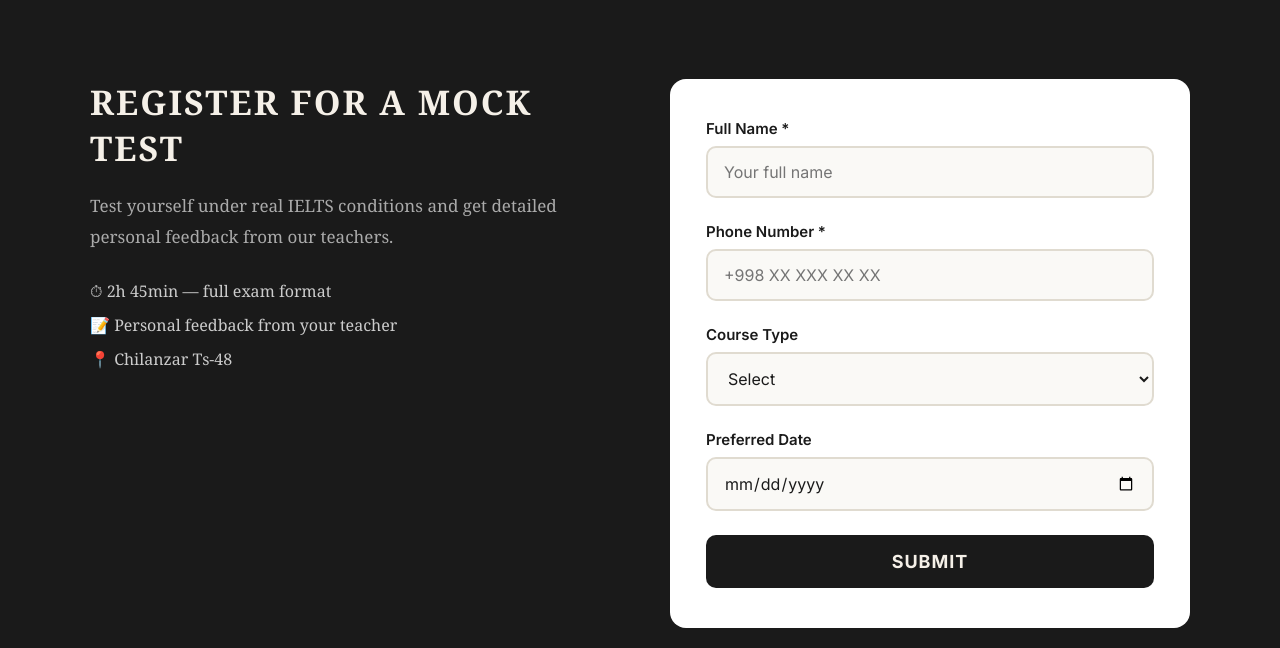
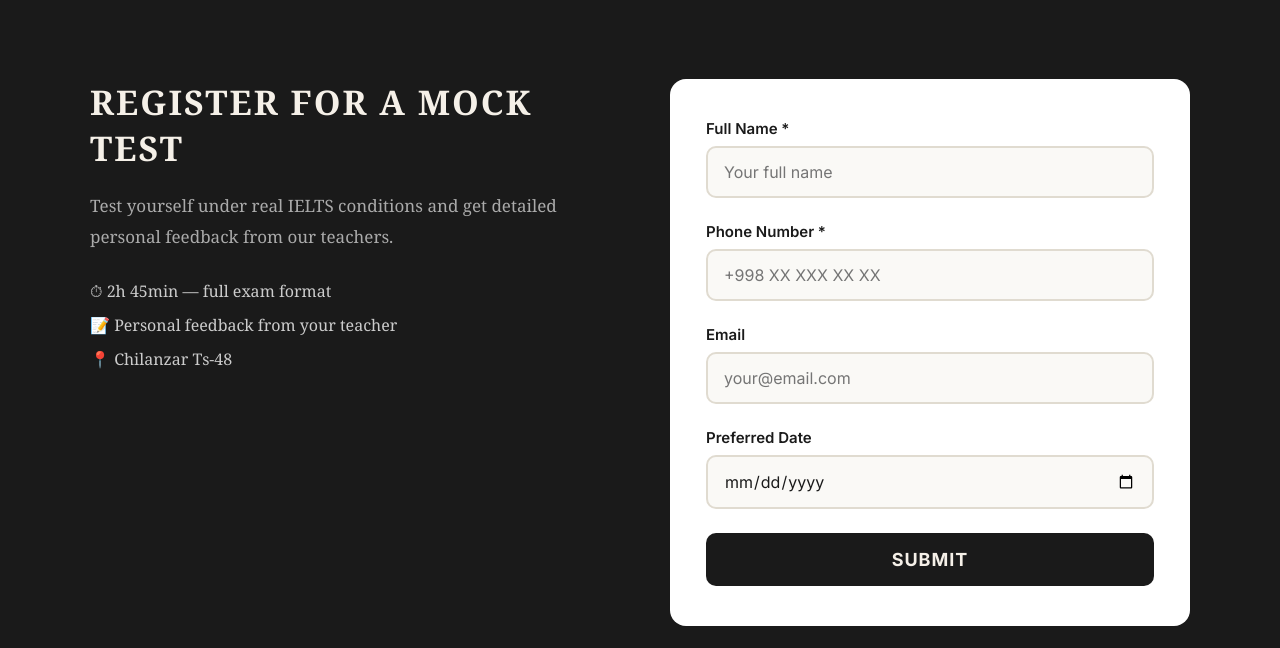
Before and after one commit to ahmed9969/prestige-ielts, a Flask app: page / in a window 1280 px wide. Shown: the part 5852-6500 px from the top of the page. Run offline with Flask 3, Linux system fonts and the light colour scheme.

Commit message:
fix: replace course type with email field in mock test forms
Co-Authored-By: Claude Sonnet 4.6 <noreply@anthropic.com>

```diff
--- a/templates/home.html
+++ b/templates/home.html
@@ -874,13 +874,8 @@
                     <input type="tel" name="phone" required placeholder="+998 XX XXX XX XX">
                 </div>
                 <div class="form-group">
-                    <label>{% if lang == 'uz' %}Kurs turi{% elif lang == 'ru' %}Тип курса{% else %}Course Type{% endif %}</label>
-                    <select name="course_type">
-                        <option value="">{% if lang == 'uz' %}Tanlang{% elif lang == 'ru' %}Выберите{% else %}Select{% endif %}</option>
-                        <option value="General">IELTS General</option>
-                        <option value="Academic">IELTS Academic</option>
-                        <option value="Not sure">{% if lang == 'uz' %}Bilmayman{% elif lang == 'ru' %}Не знаю{% else %}Not sure yet{% endif %}</option>
-                    </select>
+                    <label>{% if lang == 'uz' %}Email{% elif lang == 'ru' %}Email{% else %}Email{% endif %}</label>
+                    <input type="email" name="email" placeholder="{% if lang == 'uz' %}Email manzilingiz{% elif lang == 'ru' %}Ваш email{% else %}your@email.com{% endif %}">
                 </div>
                 <div class="form-group">
                     <label>{% if lang == 'uz' %}Qulay sana{% elif lang == 'ru' %}Удобная дата{% else %}Preferred Date{% endif %}</label>
```
Also changed, not shown: templates/mock_register.html (+0 -10 lines).
